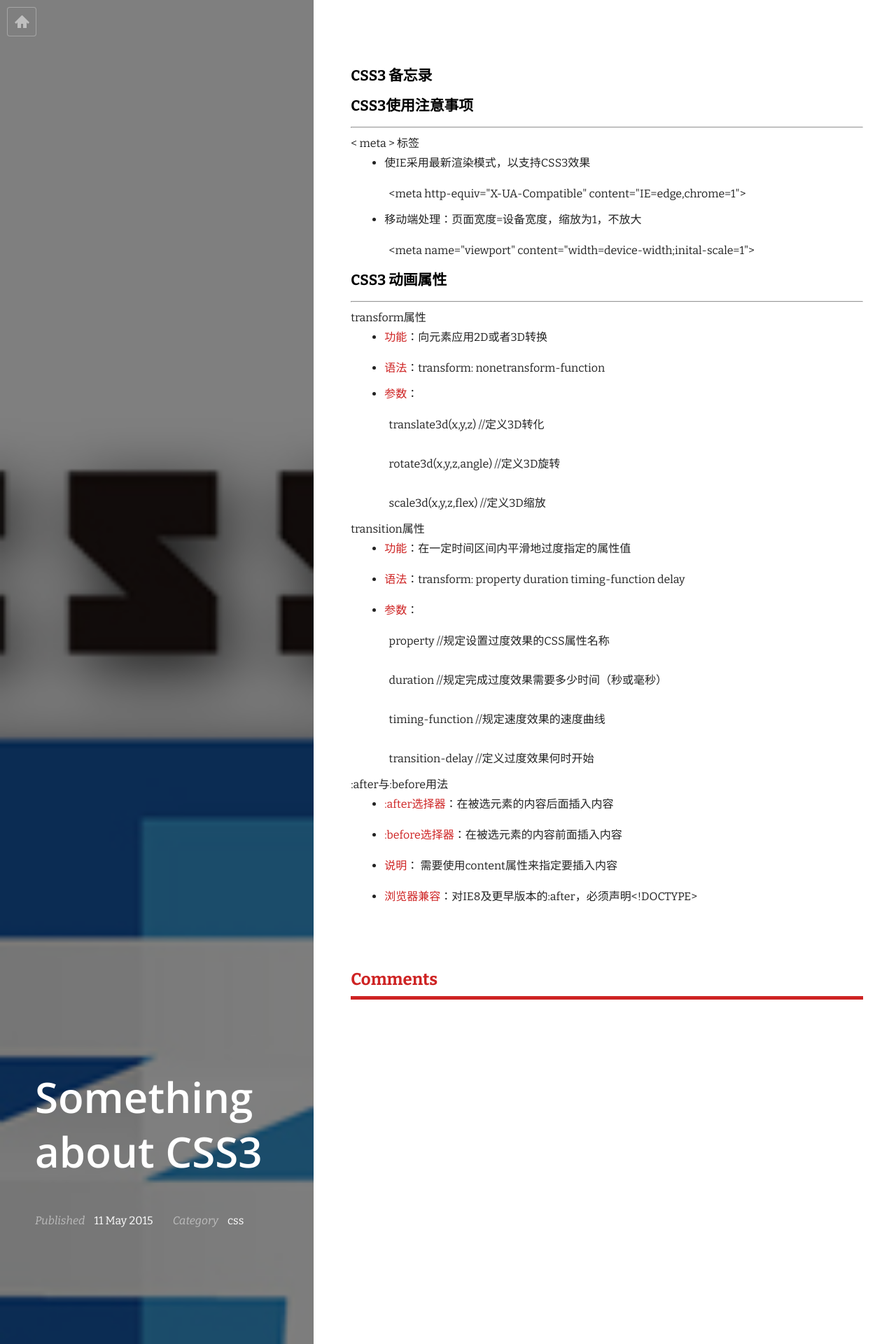
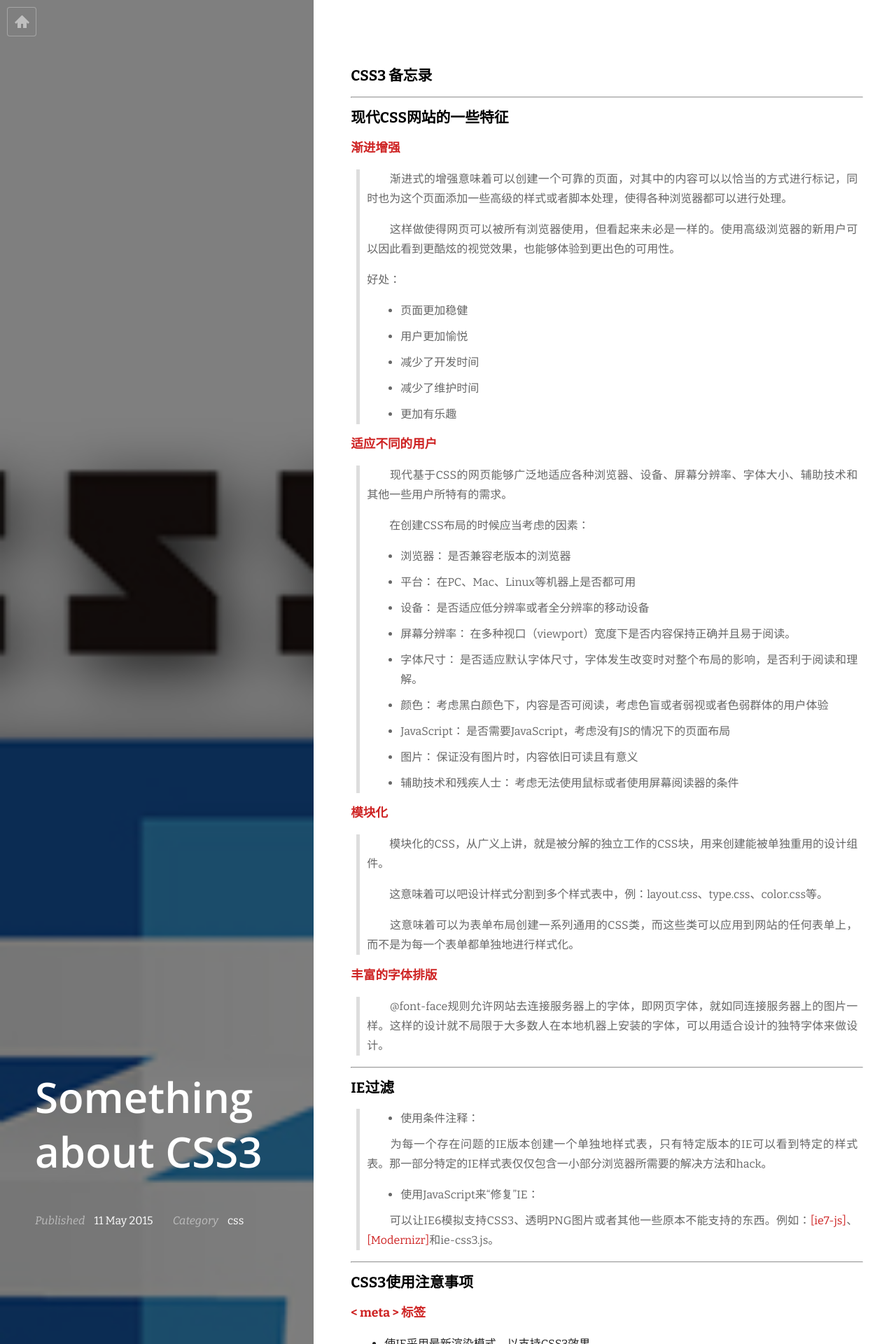
Before and after one commit to ch1oechao/ch1oechao.github.io, a Jekyll site: the page built from _posts/2015-05-11-about-CSS3.md, in a window 1280 px wide. Shown: the top 1920 px of the page at 70% size. Built offline with Jekyll 4.4.1, drawn with Linux system fonts in a browser that asks for light colours; Markdown is read by kramdown in place of the engine named in the settings; comment, search, counter and statistics services are not loaded.

Commit message:
update css3

```diff
--- a/_config.yml
+++ b/_config.yml
@@ -5,7 +5,9 @@ sidebar_image: /images/cover.jpg
 
 
 # Build settings
-markdown: kramdown
+encoding: UTF-8
+#markdown: kramdown
+markdown: redcarpet
 #highlighter: pygments
 highlighter: true
 baseurl: # the subpath of your site, e.g. /blog/
--- a/_posts/2015-05-11-about-CSS3.md
+++ b/_posts/2015-05-11-about-CSS3.md
@@ -8,12 +8,69 @@ featured_image: /images/CSS3.jpg
 
 ###CSS3 备忘录
 
+---
+
+###现代CSS网站的一些特征
+
+<b>渐进增强</b>
+
+> 　　渐进式的增强意味着可以创建一个可靠的页面，对其中的内容可以以恰当的方式进行标记，同时也为这个页面添加一些高级的样式或者脚本处理，使得各种浏览器都可以进行处理。
+>
+> 　　这样做使得网页可以被所有浏览器使用，但看起来未必是一样的。使用高级浏览器的新用户可以因此看到更酷炫的视觉效果，也能够体验到更出色的可用性。
+>
+> 好处：
+>
+>- 页面更加稳健
+>- 用户更加愉悦
+>- 减少了开发时间
+>- 减少了维护时间
+>- 更加有乐趣
+
+<b>适应不同的用户</b>
+
+> 　　现代基于CSS的网页能够广泛地适应各种浏览器、设备、屏幕分辨率、字体大小、辅助技术和其他一些用户所特有的需求。
+>
+> 　　在创建CSS布局的时候应当考虑的因素：
+>
+>- **浏览器**： 是否兼容老版本的浏览器
+>- **平台**： 在PC、Mac、Linux等机器上是否都可用
+>- **设备**： 是否适应低分辨率或者全分辨率的移动设备
+>- **屏幕分辨率**： 在多种视口（viewport）宽度下是否内容保持正确并且易于阅读。
+>- **字体尺寸**： 是否适应默认字体尺寸，字体发生改变时对整个布局的影响，是否利于阅读和理解。
+>- **颜色**： 考虑黑白颜色下，内容是否可阅读，考虑色盲或者弱视或者色弱群体的用户体验
+>- **JavaScript**： 是否需要JavaScript，考虑没有JS的情况下的页面布局
+>- **图片**： 保证没有图片时，内容依旧可读且有意义
+>- **辅助技术和残疾人士**： 考虑无法使用鼠标或者使用屏幕阅读器的条件
+
+<b>模块化</b>
+
+> 　　模块化的CSS，从广义上讲，就是被分解的独立工作的CSS块，用来创建能被单独重用的设计组件。
+>
+> 　　这意味着可以吧设计样式分割到多个样式表中，例：layout.css、type.css、color.css等。
+>
+> 　　这意味着可以为表单布局创建一系列通用的CSS类，而这些类可以应用到网站的任何表单上，而不是为每一个表单都单独地进行样式化。
+
+<b>丰富的字体排版</b>
+
+> 　　@font-face规则允许网站去连接服务器上的字体，即网页字体，就如同连接服务器上的图片一样。这样的设计就不局限于大多数人在本地机器上安装的字体，可以用适合设计的独特字体来做设计。
+
+---
+
+###IE过滤
+
+>- 使用条件注释：
+>
+> 　　为每一个存在问题的IE版本创建一个单独地样式表，只有特定版本的IE可以看到特定的样式表。那一部分特定的IE样式表仅仅包含一小部分浏览器所需要的解决方法和hack。
+>
+>- 使用JavaScript来“修复”IE：
+>
+> 　　可以让IE6模拟支持CSS3、透明PNG图片或者其他一些原本不能支持的东西。例如：[[ie7-js]](http://code.google.com/p/ie7-js/)、[[Modernizr]](http://www.modernizr.com/)和ie-css3.js。
+
+---
 
 ###CSS3使用注意事项
 
----
-
-####< meta > 标签
+<b>< meta > 标签</b>
 
 - 使IE采用最新渲染模式，以支持CSS3效果
 
```
